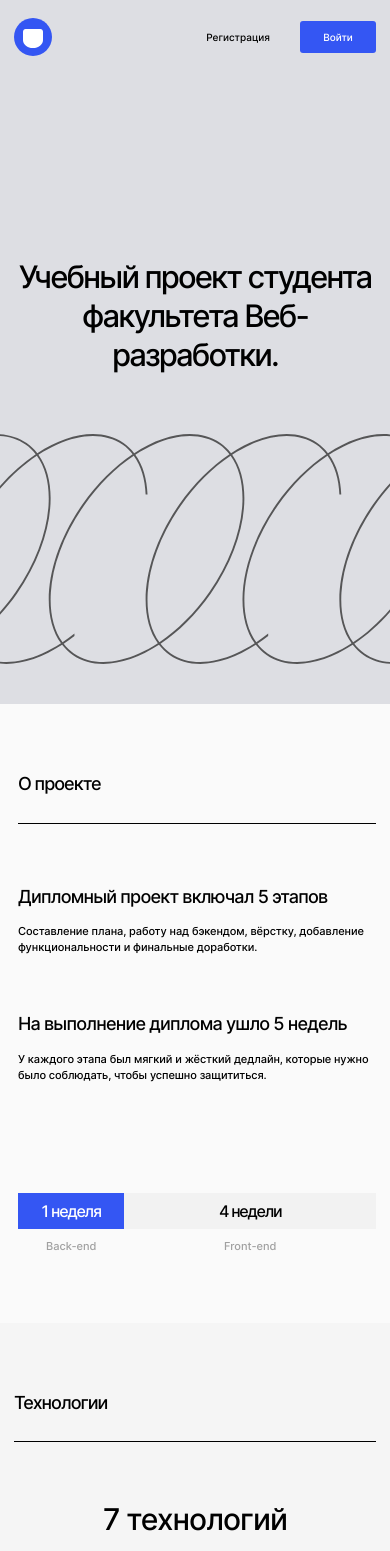
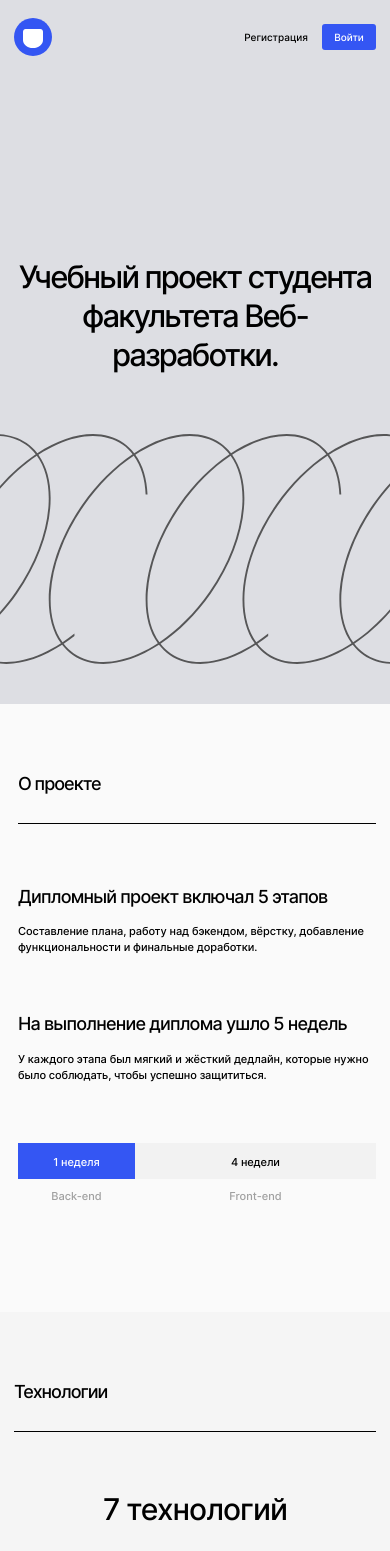
Before and after one commit to Celtiss/movies-explorer-frontend, a React (Create React App) app: page / in a window 390 px wide. Shown: the top 1551 px of the page. Built offline with nearby package versions, Linux system fonts and the light colour scheme; the HTML template or start-up script is replaced by a standard one.

Commit message:
fix: Сделать рефакторинг

```diff
--- a/src/components/Header/MoviesHeader/MoviesHeader.css
+++ b/src/components/Header/MoviesHeader/MoviesHeader.css
@@ -191,4 +191,11 @@
         margin-right: 10px;
         /* height: 44px; */
     }
+
+    .header__link_type_login {
+        width: 54px;
+        height: 26px;
+        padding: 5px 12px;
+        margin-left: 14px;
+    }
 }
--- a/src/components/Main/AboutProject/AboutProject.css
+++ b/src/components/Main/AboutProject/AboutProject.css
@@ -110,7 +110,7 @@
     background-color: #F2F2F2;
 }
 
-.about__bar-heading {
+.about__item-heading {
     margin: 16px 0 0;
     padding: 0;
     font-family: 'Inter', Arial, sans-serif;
@@ -138,12 +138,22 @@
         line-height: 18px;
     }
 
-    .about__bar {
+    .about__items {
+        font-size: 14px;
         margin-top: 92px;
     }
 
-    .about__bar_type_back {
+    .about__item-text {
+        letter-spacing: 0px;
+    }
+
+    .about__item_type_back {
         max-width: 140px;
+    }
+
+    .about__item-heading {
+        font-size: 14px;
+        margin: 14px 0 0;
     }
 }
 
@@ -185,12 +195,17 @@
         line-height: 16px;
     }
 
-    .about__bar {
+    .about__items {
+        font-size: 14px;
+        margin-top: 0px;
+    }
+
+    .about__item {
         margin-top: 60px;
         font-size: 11px;
     }
 
-    .about__bar-heading {
+    .about__item-heading {
         font-size: 11px;
         margin: 11px 0 0;
     }
@@ -201,20 +216,20 @@
         letter-spacing: -1px;
     }
 
-    .about__bar_type_back {
+    .about__item_type_back {
         flex-grow: 1;
     }
 
-    .about__bar-item_type_back {
+    .about__item-text_color_blue {
         letter-spacing: -0.1px;
         padding: 13px 0;
     }
 
-    .about__bar_type_front {
+    .about__item_type_front {
         flex-grow: 2.84;
     }
 
-    .about__bar-item_type_front {
+    .about__item-text_color_white {
         letter-spacing: -0.1px;
         padding: 13px 0;
     }
--- a/src/components/Main/AboutProject/AboutProject.js
+++ b/src/components/Main/AboutProject/AboutProject.js
@@ -16,11 +16,11 @@ function AboutProject() {
                 <div className="about__items">
                     <div className="about__item about__item_type_back">
                         <p className="about__item-text about__item-text_color_blue">1 неделя</p>
-                        <p className="about__bar-heading">Back-end</p>
+                        <p className="about__item-heading">Back-end</p>
                     </div>
                     <div className=" about__item about__item_type_front">
                         <p className="about__item-text about__item-text_color_white">4 недели</p>
-                        <p className="about__bar-heading">Front-end</p>
+                        <p className="about__item-heading">Front-end</p>
                     </div>
                 </div>
             </div>
--- a/src/components/Profile/Profile.css
+++ b/src/components/Profile/Profile.css
@@ -122,6 +122,10 @@
     transition: opacity .2s;
 }
 
+.profile__save-btn_unactive {
+    background-color: #F8F8F8;
+}
+
 .profile__save-btn:hover {
     opacity: .7;
 }
@@ -173,8 +177,8 @@
     display: block;
 }
 
-.prodile__signout-btn:hover {
-    opacity: .7;
+.profile__signout-btn:hover {
+    opacity: .6;
 }
 
 @media screen and (max-width:768px) {
--- a/src/components/SearchForm/SearchForm.css
+++ b/src/components/SearchForm/SearchForm.css
@@ -51,10 +51,6 @@
         padding: 70px 30px 10px;
     }
 
-    .search__form {
-        padding: 10px 10px 10px 23px;
-    }
-
     .search__btn {
         width: 108px;
     }
@@ -65,9 +61,9 @@
         padding: 70px 14px 10px;
     }
 
-    .search__form {
-        padding: 6px 6px 6px 9px;
+    .search__container {
         height: 56px;
+        padding: 5px 6px 10px 9px;
     }
 
     .search__input {
```
